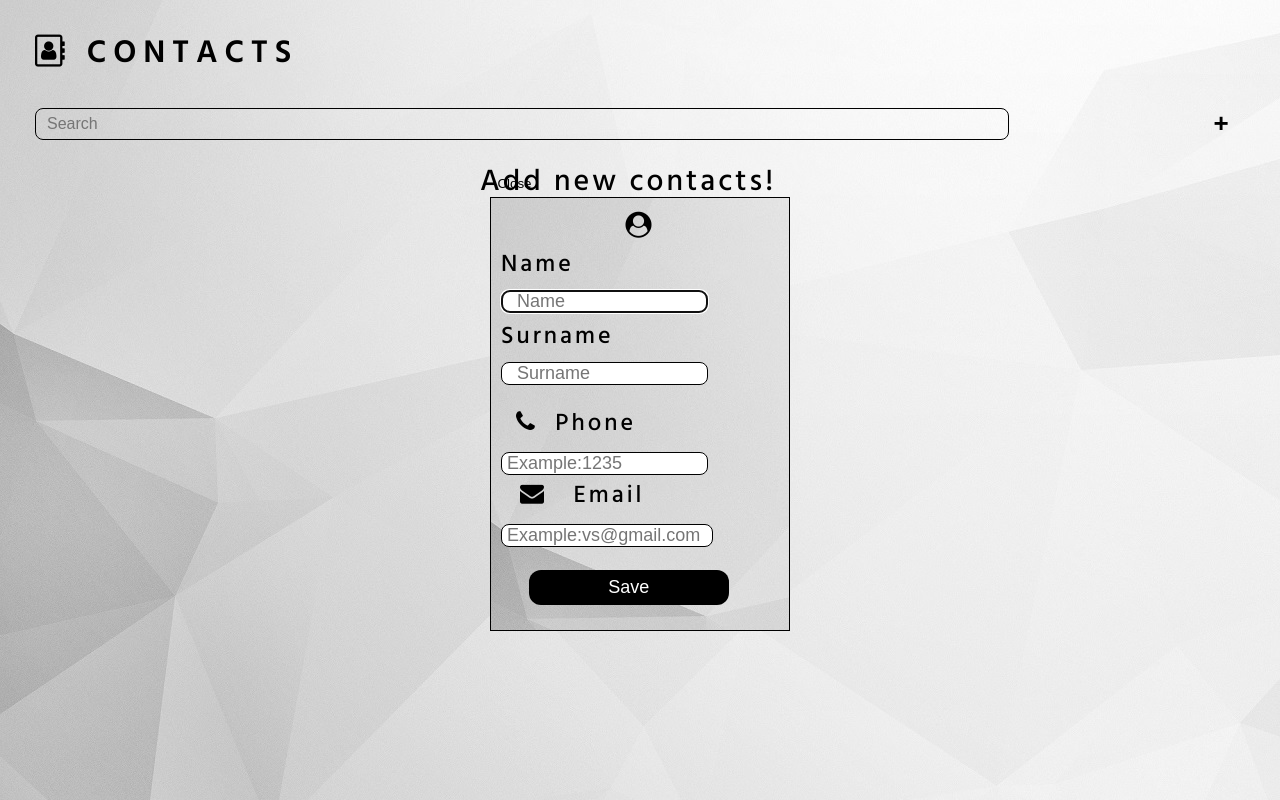
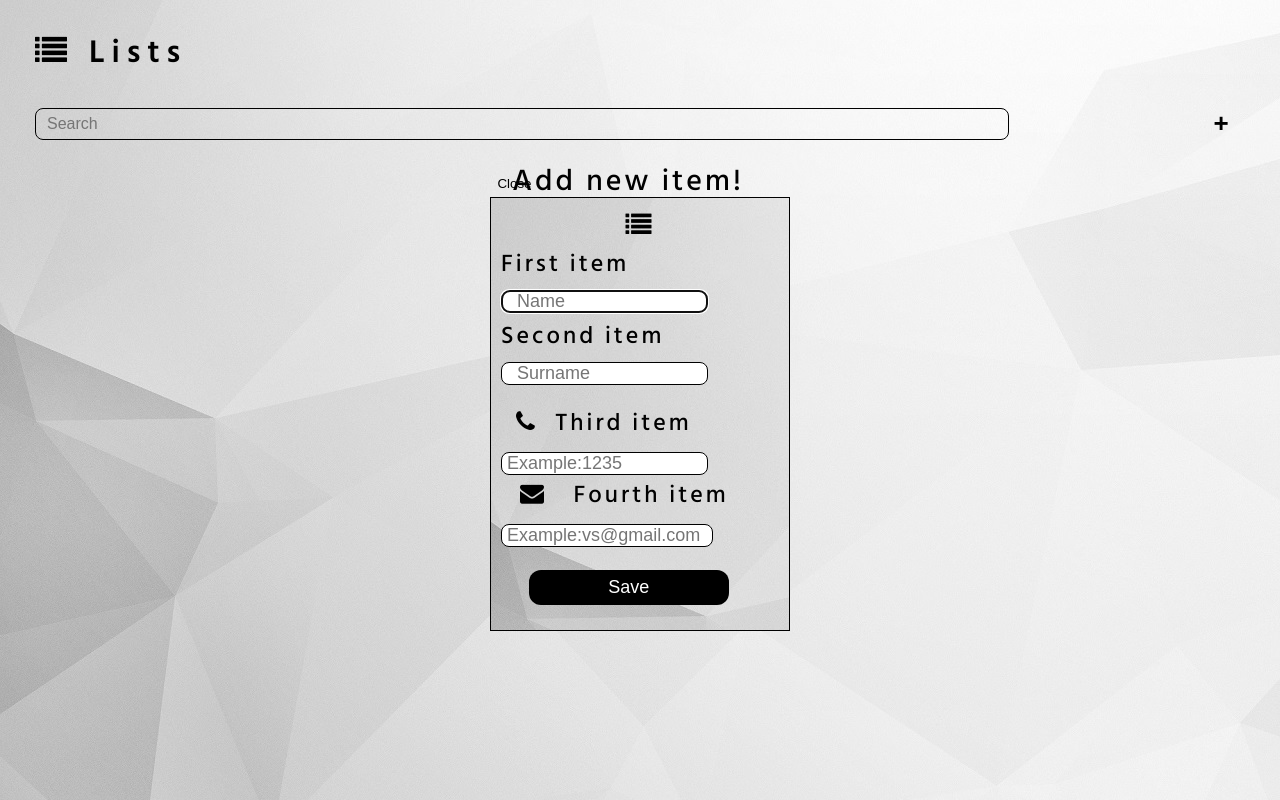
Before and after one commit to AnnaSepita/gitbook, a plain HTML site: page index.html in a window 1280 px wide. Both pictures are taken after a click on the button "Add". Drawn offline with nearby package versions, Linux system fonts and the light colour scheme.

Commit message:
Update index.html

```diff
--- a/index.html
+++ b/index.html
@@ -2,7 +2,7 @@
 <html lang="en">
 <head>
     <meta charset="UTF-8">
-    <title>Phonebook</title>
+    <title>List</title>
     <link rel="stylesheet" href="style/style.css">
     <link rel="stylesheet" href="style/fonts.css">
     <link rel="stylesheet" href="style/fontawesome/font-awesome.min.css">
@@ -12,7 +12,7 @@
 </head>
 <header>
     <div class="phonebook">
-        <h1 title="Contacts"><i class="fa fa-address-book-o" aria-hidden="true"></i> CONTACTS</h1>
+        <h1 title="Contacts"><i class="fa fa-list" aria-hidden="true"></i> Lists</h1>
     </div>
     <div>
         <form >
@@ -28,7 +28,7 @@
 </header>
 
 <body onload="checkContacts()">
-<p id="noco" title="Click on plus to add!">Add new contacts!</p>
+<p id="noco" title="Click on plus to add!">Add new item!</p>
 <div id="rem" class="cnt">
     <div class="new-content new_remove_content">
         <p> <span onclick="closeAnswear()" class="close" title="Close">
@@ -46,21 +46,21 @@
                 <form id="addd">
                     <div class="addform">
                         <div class="addname" >
-                            <div id="card" title="Contact" align="center"><i class="fa fa-user-circle" aria-hidden="true"></i><br></div>
-                            <span title="Name">Name&#8195;&nbsp; </span>
+                            <div id="card" title="Contact" align="center"><i class="fa fa-list" aria-hidden="true"></i><br></div>
+                            <span title="Name">First item&#8195;&nbsp; </span>
                             <input type="text" title="Required field!"  wrap="soft" class="namef"  name="name" id="formName" placeholder="Name" required><br>
-                            <span title="Surname">Surname</span>
+                            <span title="Surname">Second item</span>
                             <input type="text" required title="Required field!" wrap="soft" class="surnamef" name="lastname" id="formSurnm" placeholder="Surname" >
                         </div>
                         <div class="addc">
                             <div class="telform" id="telorm">
                                 <p id="tel_field0" class="tell" title="Phone"><i class="fa fa-phone" aria-hidden="true"> </i>
-                                    <span class="addname">Phone</span>
+                                    <span class="addname">Third item</span>
                                  <input type="tel" name="telephone" wrap="soft" required id="formTelephone0" placeholder="Example:1235" title="Use only numbers!"> </p>
                             </div>
                             <div class="emails_form" id="emails_form">
                             <p id="email_field0" class="emailf" title="Email"><i class="fa fa-envelope" aria-hidden="true"></i>
-                                  <span class="addname">Email</span>
+                                  <span class="addname">Fourth item</span>
                                 <input type="email" name="email" wrap="soft" id="formEmail0" title="Use English letters!" required placeholder="Example:vs@gmail.com" >
                             </p>
                             </div>
```
